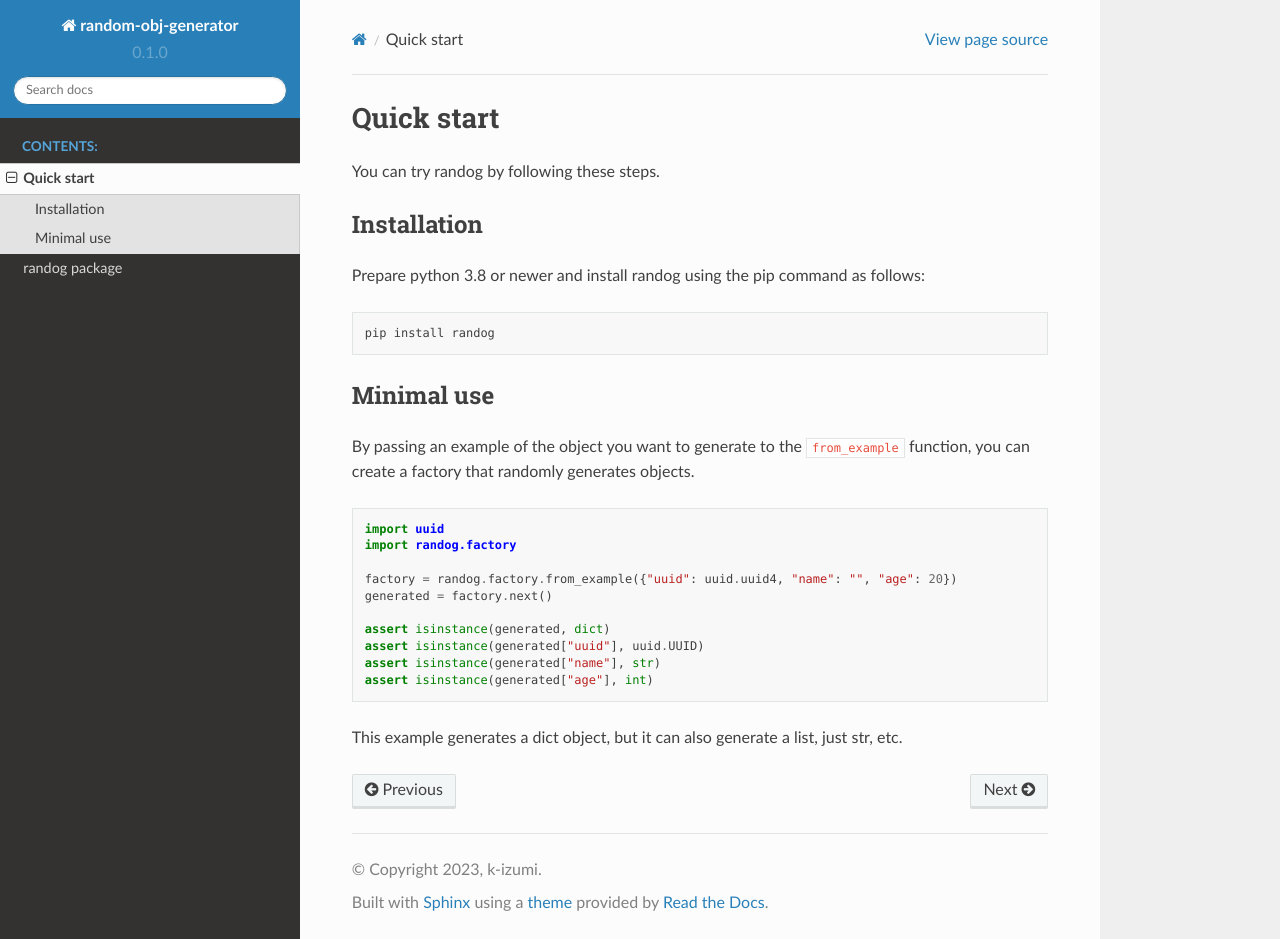
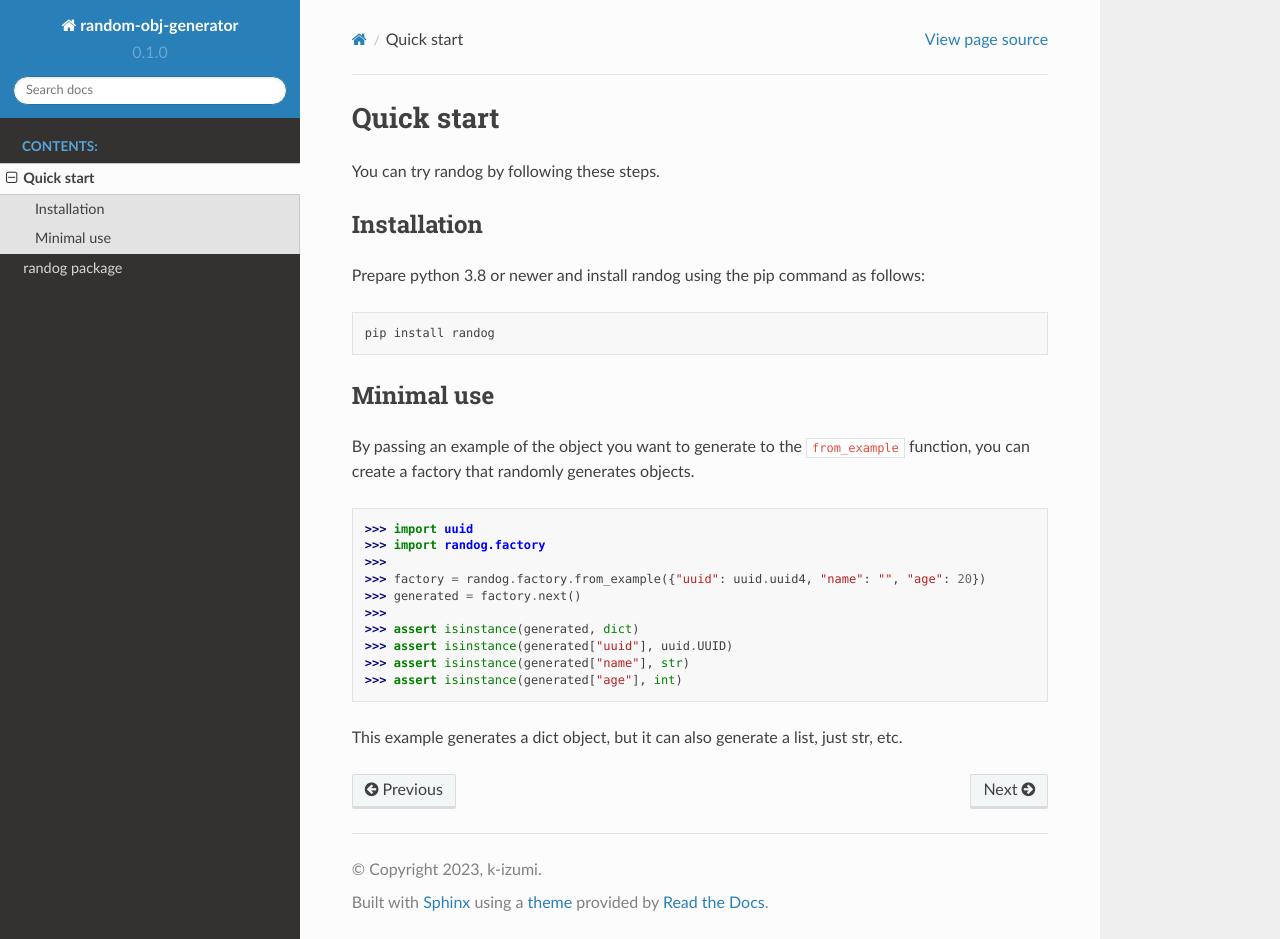
Before and after one commit to unaguna/random-obj-generator, a Sphinx documentation site: the page built from sphinx/source/doc.quickstart.rst, in a window 1280 px wide and 939 px high. Built offline with Sphinx 7.4.7 and the Read the Docs theme 2.0.0, drawn with Linux system fonts in a browser that asks for light colours; some of the changed lines change nothing that is shown.

Commit message:
📝 use sphinx.ext.doctest

```diff
--- a/sphinx/source/conf.py
+++ b/sphinx/source/conf.py
@@ -28,6 +28,7 @@ release = "0.1.0"
 
 extensions = [
     "sphinx.ext.autodoc",
+    "sphinx.ext.doctest",
     "sphinx.ext.napoleon",
 ]
 
--- a/sphinx/source/doc.quickstart.rst
+++ b/sphinx/source/doc.quickstart.rst
@@ -19,18 +19,18 @@ Minimal use
 
 By passing an example of the object you want to generate to the :code:`from_example` function, you can create a factory that randomly generates objects.
 
-.. code-block:: python
+.. doctest::
 
-   import uuid
-   import randog.factory
-
-   factory = randog.factory.from_example({"uuid": uuid.uuid4, "name": "", "age": 20})
-   generated = factory.next()
-
-   assert isinstance(generated, dict)
-   assert isinstance(generated["uuid"], uuid.UUID)
-   assert isinstance(generated["name"], str)
-   assert isinstance(generated["age"], int)
+   >>> import uuid
+   >>> import randog.factory
+   >>>
+   >>> factory = randog.factory.from_example({"uuid": uuid.uuid4, "name": "", "age": 20})
+   >>> generated = factory.next()
+   >>>
+   >>> assert isinstance(generated, dict)
+   >>> assert isinstance(generated["uuid"], uuid.UUID)
+   >>> assert isinstance(generated["name"], str)
+   >>> assert isinstance(generated["age"], int)
 
 
 This example generates a dict object, but it can also generate a list, just str, etc.
```
